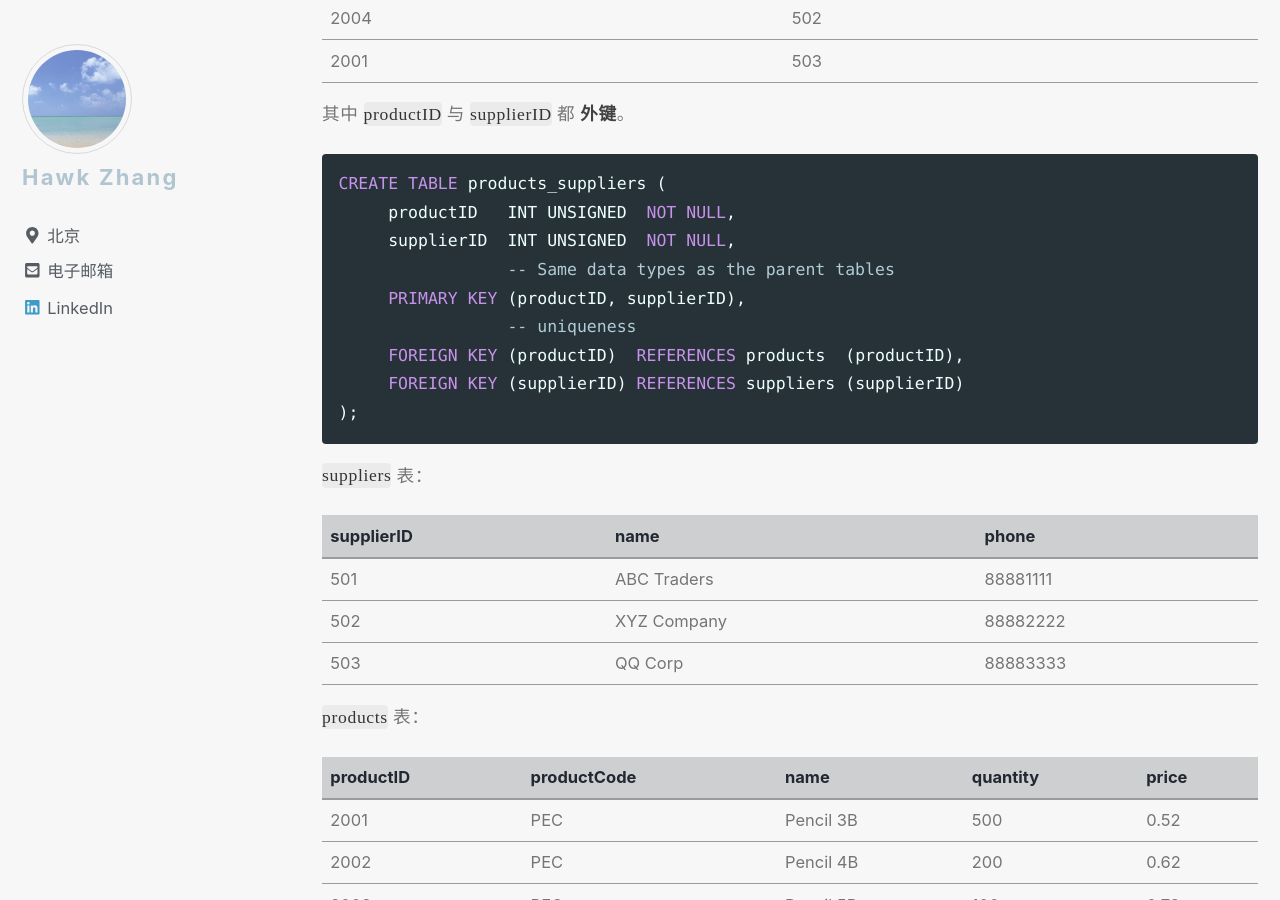
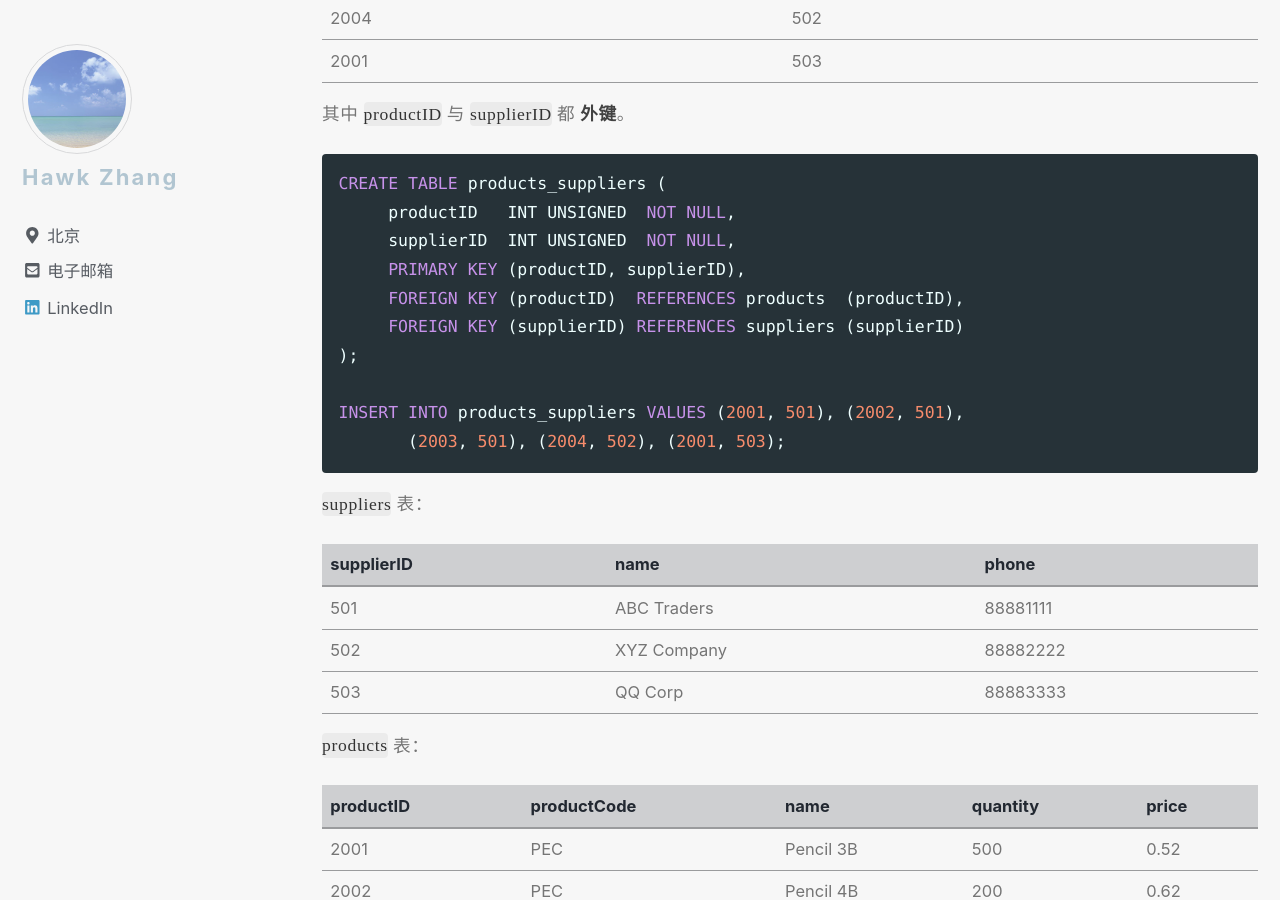
Before and after one commit to narru888/linotes_note, a Jekyll site: the page built from _posts/mysql/2016-04-02-statements.md, in a window 1280 px wide and 900 px high, scrolled down 29463 px. Built offline with Jekyll 4.4.1, drawn with Linux system fonts in a browser that asks for light colours; nearby versions of some CDN libraries; a script that is not in the unit is left out.

Commit message:
update on 2018-10-16 20:41:01 CST

````diff
--- a/_posts/mysql/2016-04-02-statements.md
+++ b/_posts/mysql/2016-04-02-statements.md
@@ -1197,12 +1197,13 @@ productID | supplierID
 CREATE TABLE products_suppliers (
      productID   INT UNSIGNED  NOT NULL,
      supplierID  INT UNSIGNED  NOT NULL,
-                 -- Same data types as the parent tables
      PRIMARY KEY (productID, supplierID),
-                 -- uniqueness
      FOREIGN KEY (productID)  REFERENCES products  (productID),
      FOREIGN KEY (supplierID) REFERENCES suppliers (supplierID)
 );
+
+INSERT INTO products_suppliers VALUES (2001, 501), (2002, 501),
+       (2003, 501), (2004, 502), (2001, 503);
 ```
 
 `suppliers` 表：
````
